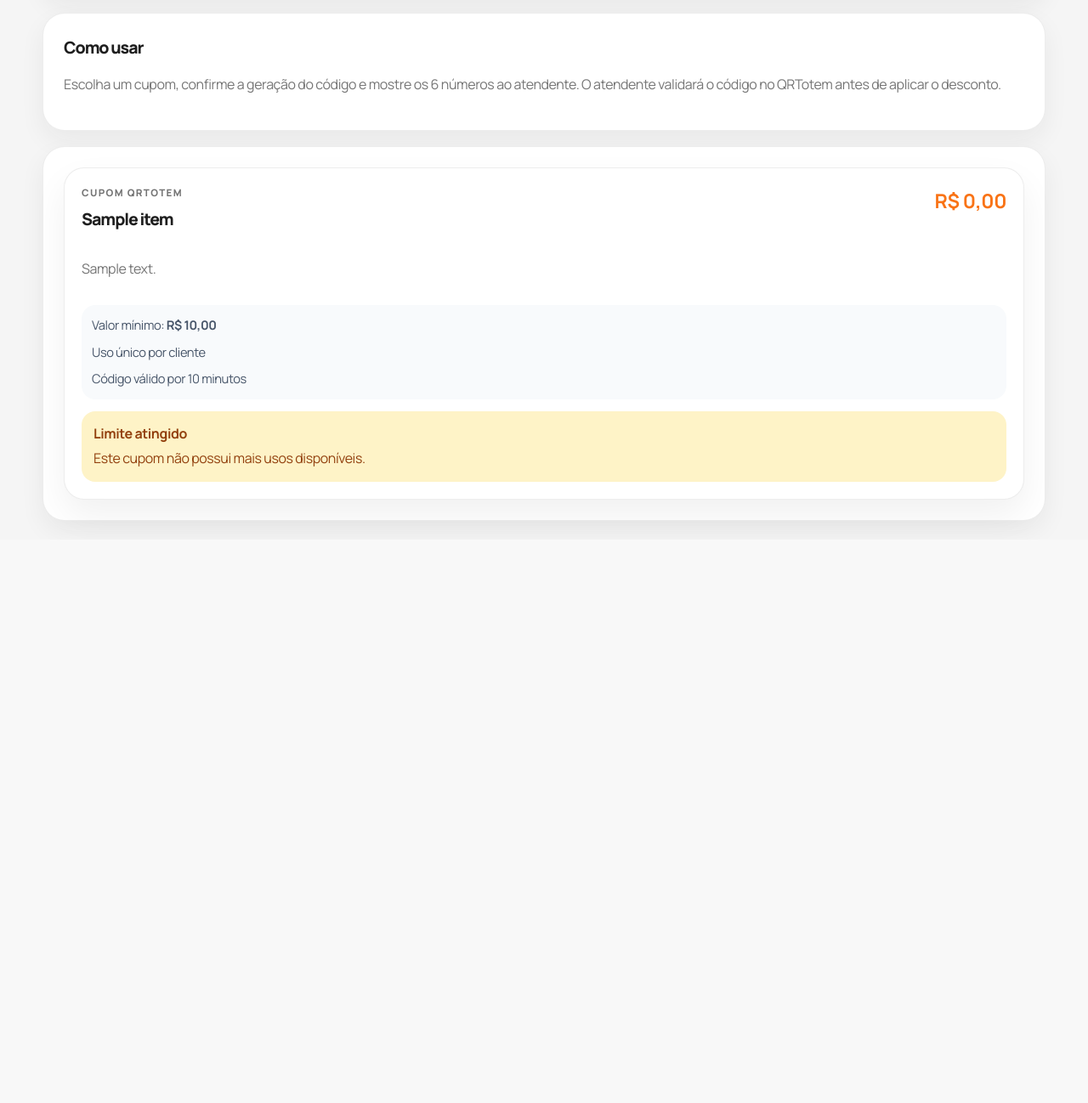
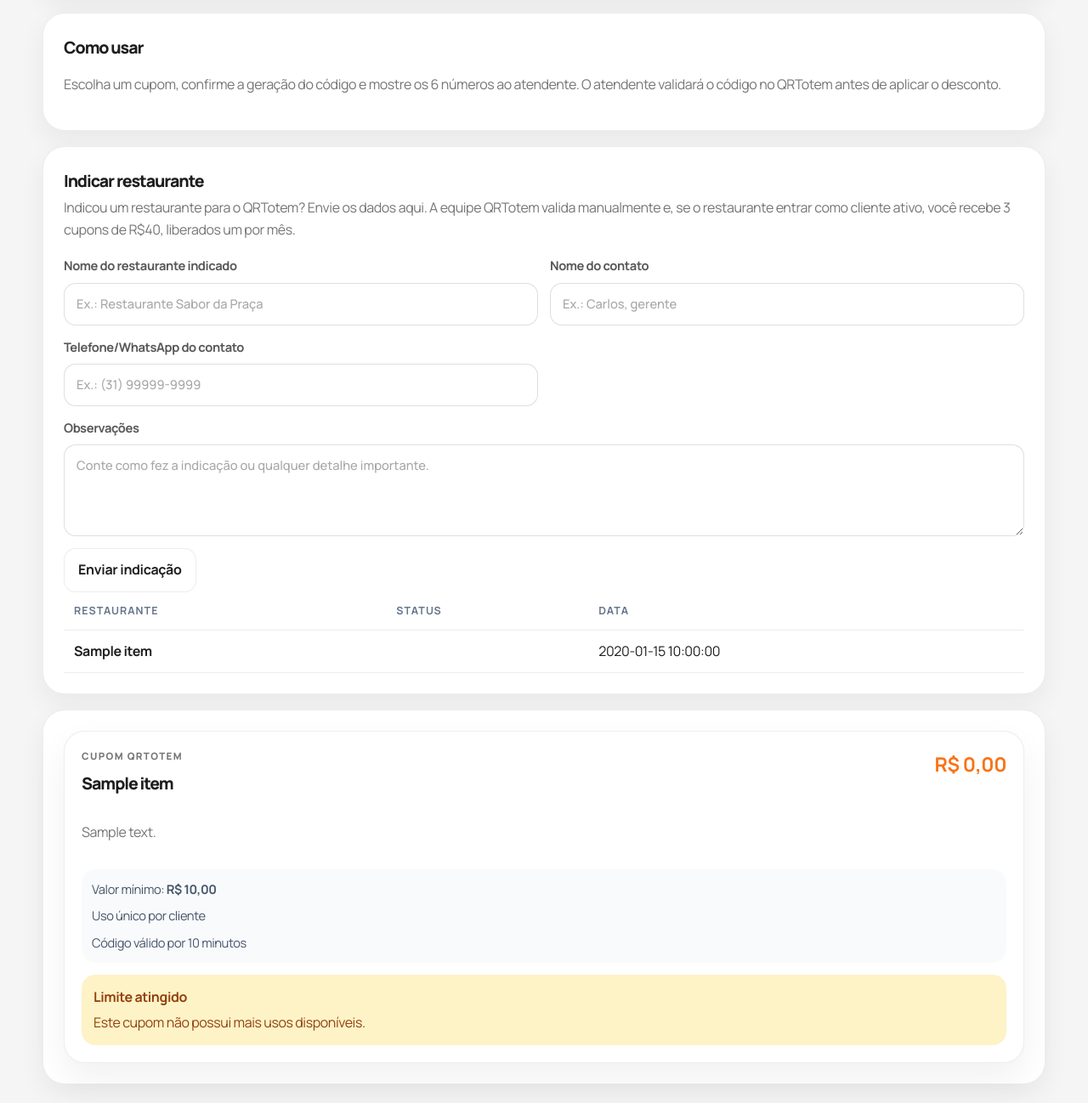
Before and after one commit to camisagilberto/restaurante_homolog, a Flask app: template app/templates/client/qrtotem_coupons.html in a window 1280 px wide. Shown: the part 331-1629 px from the top of the page at 85% size. Before the commit the page ends 954 px from the top, so only its background shows below. Run offline with Flask 3, Linux system fonts and the light colour scheme; the template is opened without the code that fills it: most values are stand-ins (such as "Sample title", 1, 10 or a date in 2020).

Commit message:
Update qrtotem_coupons.html

```diff
--- a/app/templates/client/qrtotem_coupons.html
+++ b/app/templates/client/qrtotem_coupons.html
@@ -18,6 +18,61 @@
   <p class="muted">Escolha um cupom, confirme a geração do código e mostre os 6 números ao atendente. O atendente validará o código no QRTotem antes de aplicar o desconto.</p>
 </section>
 
+<section class="panel">
+  <div class="section-heading">
+    <div>
+      <h3>Indicar restaurante</h3>
+      <p class="muted">Indicou um restaurante para o QRTotem? Envie os dados aqui. A equipe QRTotem valida manualmente e, se o restaurante entrar como cliente ativo, você recebe 3 cupons de R$40, liberados um por mês.</p>
+    </div>
+  </div>
+  <form method="post" action="{{ url_for('client.submit_qrtotem_referral') }}" class="stacked-form form-grid-2">
+    <input type="hidden" name="csrf_token" value="{{ csrf_token() }}">
+    <label>Nome do restaurante indicado
+      <input name="indicated_restaurant_name" type="text" placeholder="Ex.: Restaurante Sabor da Praça" required>
+    </label>
+    <label>Nome do contato
+      <input name="indicated_contact_name" type="text" placeholder="Ex.: Carlos, gerente">
+    </label>
+    <label>Telefone/WhatsApp do contato
+      <input name="indicated_contact_phone" type="text" placeholder="Ex.: (31) 99999-9999">
+    </label>
+    <label class="form-full">Observações
+      <textarea name="notes" rows="3" placeholder="Conte como fez a indicação ou qualquer detalhe importante."></textarea>
+    </label>
+    <div class="form-full">
+      <button class="btn btn-secondary" type="submit">Enviar indicação</button>
+    </div>
+  </form>
+
+  {% if referrals %}
+    <div class="simple-table-wrap mt-medium">
+      <table class="simple-table">
+        <thead>
+          <tr>
+            <th>Restaurante</th>
+            <th>Status</th>
+            <th>Data</th>
+          </tr>
+        </thead>
+        <tbody>
+          {% for item in referrals %}
+            <tr>
+              <td><strong>{{ item['indicated_restaurant_name'] }}</strong></td>
+              <td>
+                {% if item['status'] == 'pending' %}<span class="status-pill status-warning">Em análise</span>{% endif %}
+                {% if item['status'] == 'approved' %}<span class="status-pill status-success">Aprovada</span>{% endif %}
+                {% if item['status'] == 'rejected' %}<span class="status-pill status-muted">Não aprovada</span>{% endif %}
+              </td>
+              <td>{{ item['created_at'] }}</td>
+            </tr>
+          {% endfor %}
+        </tbody>
+      </table>
+    </div>
+  {% endif %}
+</section>
+
+
 {% if campaigns %}
   <section class="section-block">
     <div class="coupon-trackable-grid">
@@ -30,7 +85,7 @@
         <article class="coupon-trackable-card">
           <div class="coupon-trackable-head">
             <div>
-              <p class="eyebrow">{{ 'Cupom do restaurante' if campaign['coupon_type'] == 'restaurant_credit' else 'Cupom QRTotem' }}</p>
+              <p class="eyebrow">{{ 'Cupom de indicação' if campaign['coupon_type'] == 'referral' else ('Cupom do restaurante' if campaign['coupon_type'] == 'restaurant_credit' else 'Cupom QRTotem') }}</p>
               <h3>{{ campaign['title'] }}</h3>
             </div>
             <strong>{{ campaign['value']|currency }}</strong>
```
